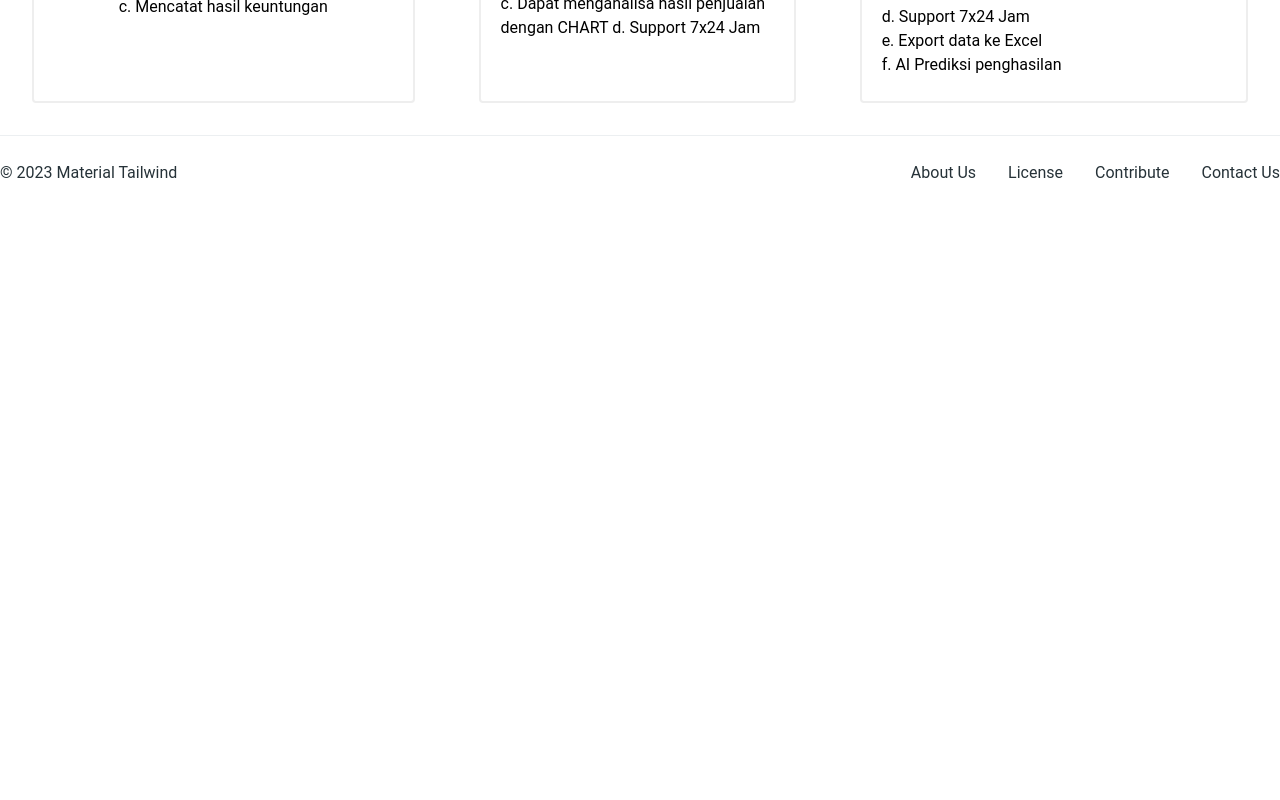
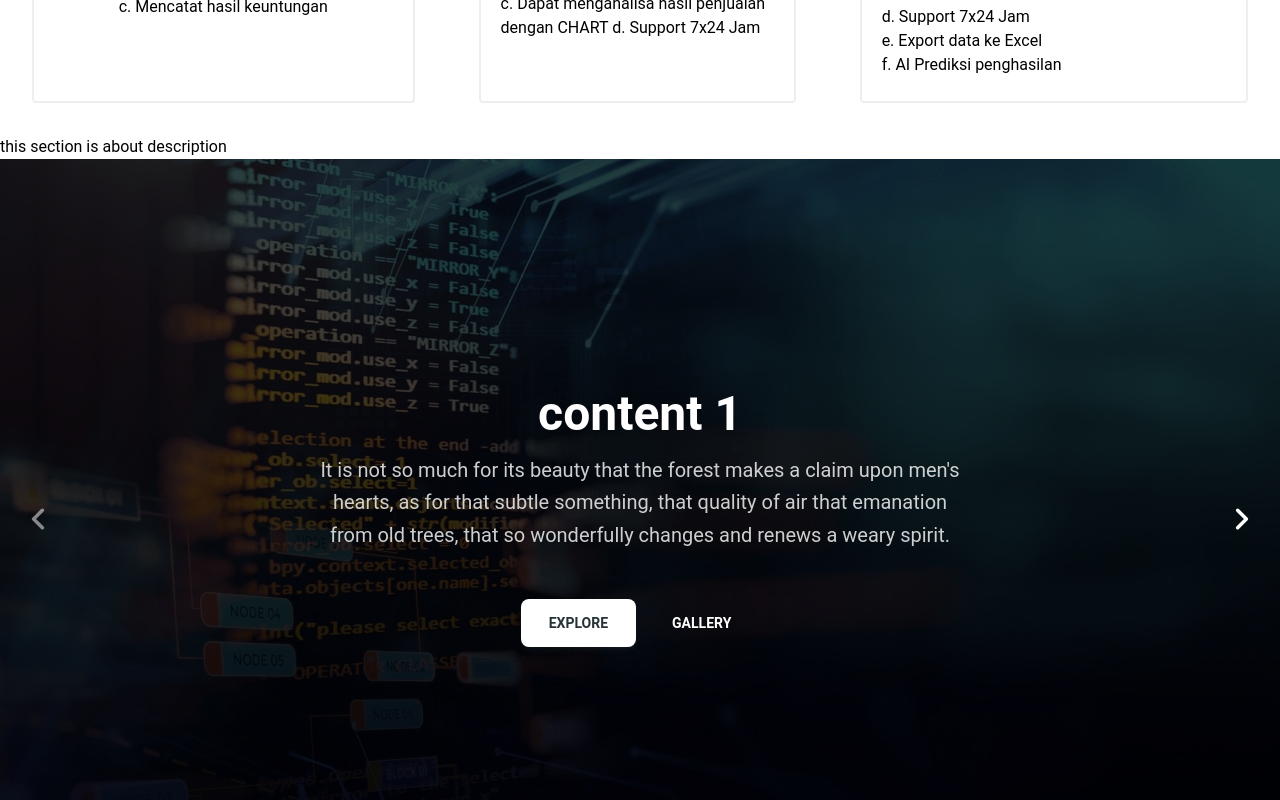
Before and after one commit to avisenna01/ERP-FE, a React (Vite) app: page / in a window 1280 px wide. Shown: the part 1180-1980 px from the top of the page. Before the commit the page ends 1390 px from the top, so only its background shows below. Built offline with nearby package versions, Linux system fonts and the light colour scheme.

Commit message:
update footer css and landingpage carousel

```diff
--- a/src/components/CarouselContent.jsx
+++ b/src/components/CarouselContent.jsx
@@ -1,9 +1,17 @@
 import {Typography, Button} from "@material-tailwind/react";
 
-export default function CarouselContent({imgSrc, alt, children,...props}) {
+export default function CarouselContent({top, title, imgSrc, alt, children,...props}) {
+    let imageClasses = "h-full w-full object-cover"
+
+    if (top){
+        // imageClasses += " h-full"
+    } else {
+        // imageClasses += " h-10"
+    }
+
     return (
         <div className="relative h-full w-full">
-        <img src={imgSrc} alt={alt} className="h-full w-full object-cover"/>
+        <img src={imgSrc} alt={alt} className={imageClasses}/>
         <div className="absolute inset-0 grid h-full w-full place-items-center bg-black/75">
             <div className="w-3/4 text-center md:w-2/4">
                 <Typography
@@ -11,7 +19,7 @@ export default function CarouselContent({imgSrc, alt, children,...props}) {
                 color="white"
                 className="mb-4 text-3xl md:text-4xl lg:text-5xl"
                 >
-                The Beauty of ERP
+                {title}
                 </Typography>
                 <Typography
                 variant="lead"
--- a/src/components/Footer.jsx
+++ b/src/components/Footer.jsx
@@ -2,7 +2,7 @@ import { Typography } from "@material-tailwind/react";
 
 export default function Footer() {
   return (
-    <footer className="flex w-full flex-row flex-wrap items-center justify-center gap-y-6 gap-x-12 border-t border-blue-gray-50 py-6 text-center md:justify-between">
+    <footer className="flex w-full flex-row flex-wrap items-center justify-center gap-y-6 gap-x-12 border-t border-blue-gray-50 px-5 py-6 text-center md:justify-between">
       <Typography color="blue-gray" className="font-normal">
         &copy; 2023 Material Tailwind
       </Typography>
--- a/src/routes/LandingPage.jsx
+++ b/src/routes/LandingPage.jsx
@@ -11,21 +11,24 @@ import BackgroundSlide3 from '../assets/carousel_slide_3.webp';
 
 export default function LandingPage() {
 
+    // let x = true
+    // let y = false
+
     return (
         <div>
            <section>
-                <Carousel>
-                    <CarouselContent imgSrc={BackgroundSlide1} alt="image 1">It is not so much for its beauty that the forest makes a claim
+                <Carousel className="items-center">
+                    <CarouselContent top={true} title="The Beauty of ERP" imgSrc={BackgroundSlide1} alt="image 1">It is not so much for its beauty that the forest makes a claim
                         upon men&apos;s hearts, as for that subtle something, that quality
                         of air that emanation from old trees, that so wonderfully changes
                         and renews a weary spirit.</CarouselContent>
-                    <CarouselContent imgSrc={BackgroundSlide2} alt="image 2">
+                    <CarouselContent top={true} title="Based on your Business Needs" imgSrc={BackgroundSlide2} alt="image 2">
                             It is not so much for its beauty that the forest makes a claim
                         upon men&apos;s hearts, as for that subtle something, that quality
                         of air that emanation from old trees, that so wonderfully changes
                         and renews a weary spirit.
                     </CarouselContent>
-                    <CarouselContent imgSrc={BackgroundSlide3} alt="image 3">
+                    <CarouselContent top={true} title="Exceptional Features" imgSrc={BackgroundSlide3} alt="image 3">
                             It is not so much for its beauty that the forest makes a claim
                         upon men&apos;s hearts, as for that subtle something, that quality
                         of air that emanation from old trees, that so wonderfully changes
@@ -64,9 +67,27 @@ export default function LandingPage() {
             </section>
             <section>
 {/* description */}
+<div><p>this section is about description</p></div>
             </section>
             <section>
-{/* carousel */}
+                <Carousel className="items-center">
+                     <CarouselContent top={false} title="content 1" imgSrc={BackgroundSlide1} alt="image 1">It is not so much for its beauty that the forest makes a claim
+                        upon men&apos;s hearts, as for that subtle something, that quality
+                        of air that emanation from old trees, that so wonderfully changes
+                        and renews a weary spirit.</CarouselContent>
+                    <CarouselContent top={false} title="content 2" imgSrc={BackgroundSlide2} alt="image 2">
+                            It is not so much for its beauty that the forest makes a claim
+                        upon men&apos;s hearts, as for that subtle something, that quality
+                        of air that emanation from old trees, that so wonderfully changes
+                        and renews a weary spirit.
+                    </CarouselContent>
+                    <CarouselContent top={false} title="content 3" imgSrc={BackgroundSlide3} alt="image 3">
+                            It is not so much for its beauty that the forest makes a claim
+                        upon men&apos;s hearts, as for that subtle something, that quality
+                        of air that emanation from old trees, that so wonderfully changes
+                        and renews a weary spirit.
+                    </CarouselContent>
+                    </Carousel>
             </section>
         </div>
     )
```
